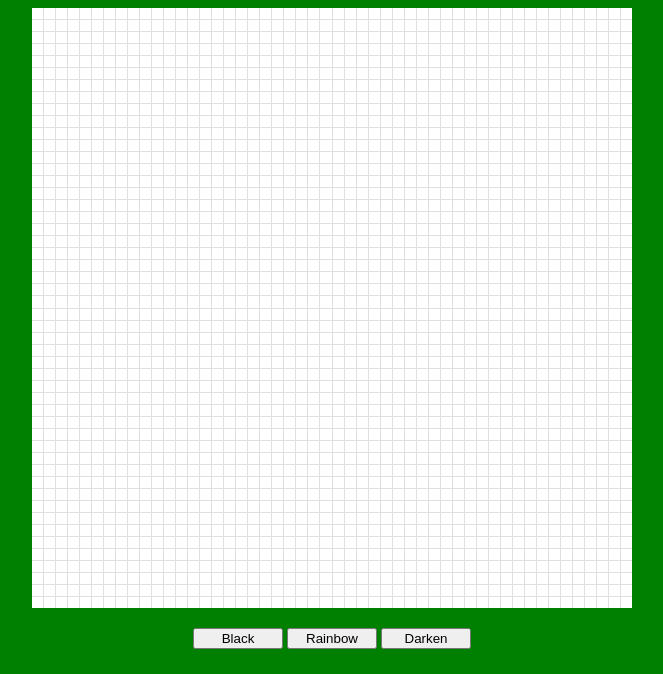
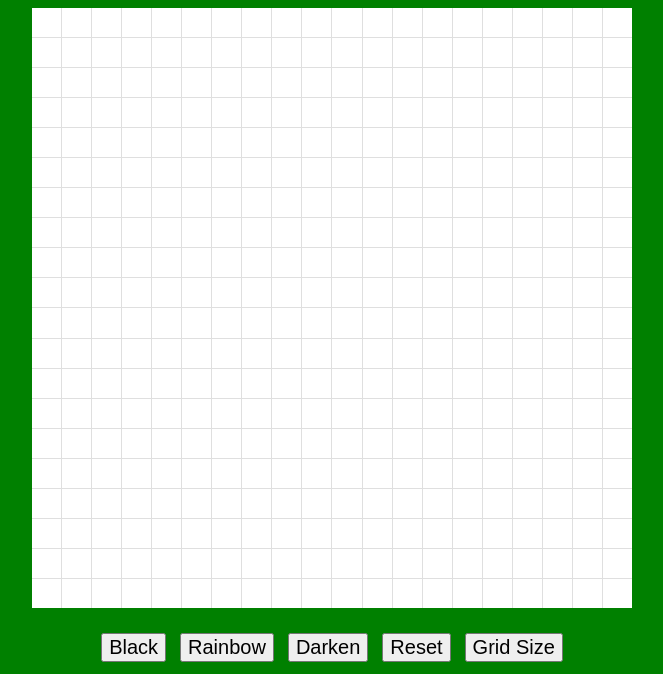
Before and after one commit to thegoldensheep/etch_a_sketch, a plain HTML site: page index.html in a window 1280 px wide. Shown: the part 126-800 px from the top of the page, without its empty margins (308-971 px from the left). Drawn offline with Linux system fonts and the light colour scheme.

Commit message:
Added buttons and functionality

```diff
--- a/index.html
+++ b/index.html
@@ -11,7 +11,9 @@
         <div id="buttons">
           <button id="blackButton" class="button" onclick="changeMode(1)">Black</button>
           <button id="rainbowButton" class="button" onclick="changeMode(2)">Rainbow</button>
-          <button id="DarkenButton" class="button" onclick="changeMode(3)">Darken</button>
+          <button id="darkenButton" class="button" onclick="changeMode(3)">Darken</button>
+          <button id="resetGrid" class="button" onclick="resetGrid()">Reset</button>
+          <button id="changeGridSize" class="button" onclick="changeGridSize()">Grid Size</button>
         </div>
       <script src="script.js"></script>
   </body>
--- a/script.js
+++ b/script.js
@@ -1,4 +1,4 @@
-let currentColumnCount = 50;
+let currentColumnCount = 20;
 let currentMode = 1;
 
 function setupGrid(rowColumnCount){
@@ -6,7 +6,7 @@ function setupGrid(rowColumnCount){
   if(gridDiv == null){
     gridDiv = document.createElement('div');
   } else {
-    let pageContainer = document.getElementById('pageContainer').removeChild(gridDiv).innerHTML = '';
+    gridDiv.remove();
     gridDiv = document.createElement('div');
   }
 
@@ -53,4 +53,17 @@ function changeMode(mode){
   currentMode = mode;
 }
 
+function changeGridSize(){
+  let input;
+  while(isNaN(input)){
+    input = prompt("Please enter new grid size:");
+  }
+  console.log(input);
+  currentColumnCount=input;
+  setupGrid(currentColumnCount);
+}
+
+function resetGrid(){
+  setupGrid(currentColumnCount);
+}
 setupGrid(currentColumnCount);
--- a/style.css
+++ b/style.css
@@ -35,10 +35,11 @@
 
 .button {
   display: inline-block;
-  width:90px;
+  font-size: 20px;
+  margin: 5px;
 }
 
 #buttons {
   text-align:center;
   margin-top:20px;
-}
+};
```
